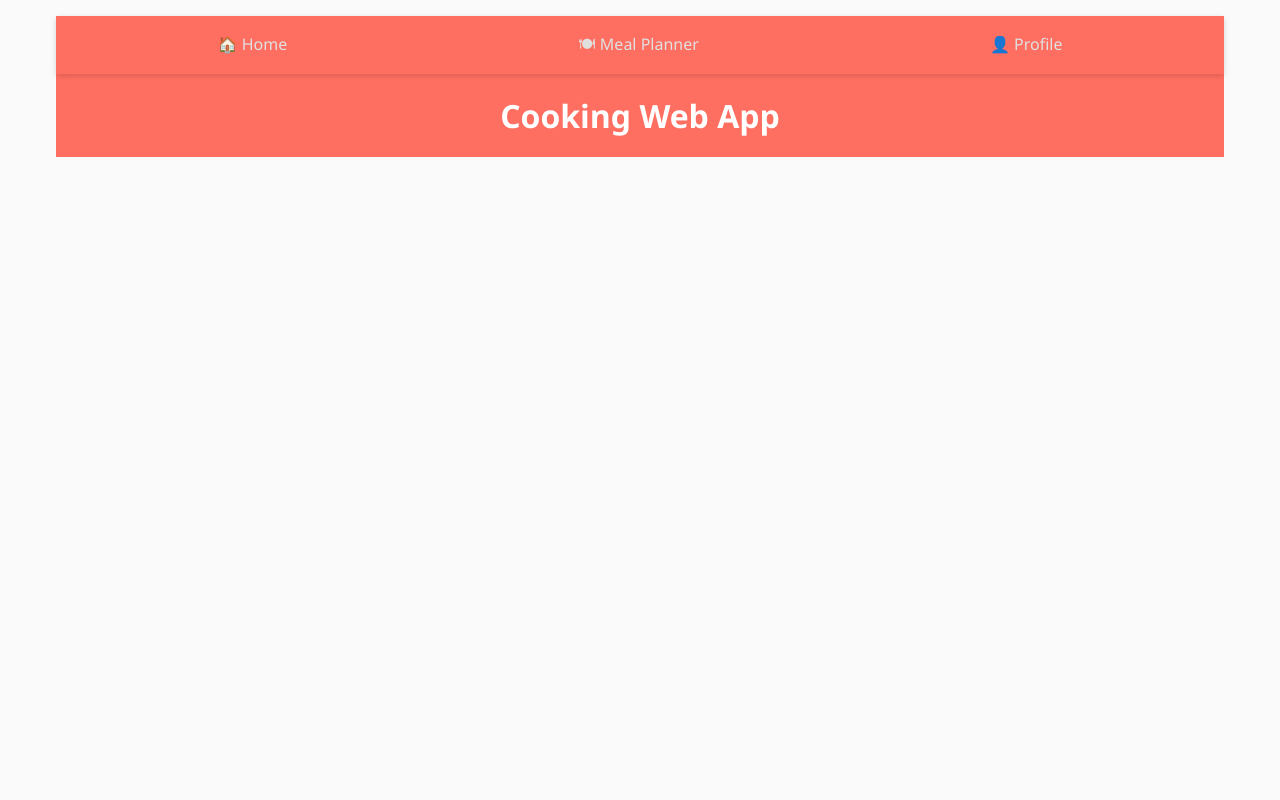
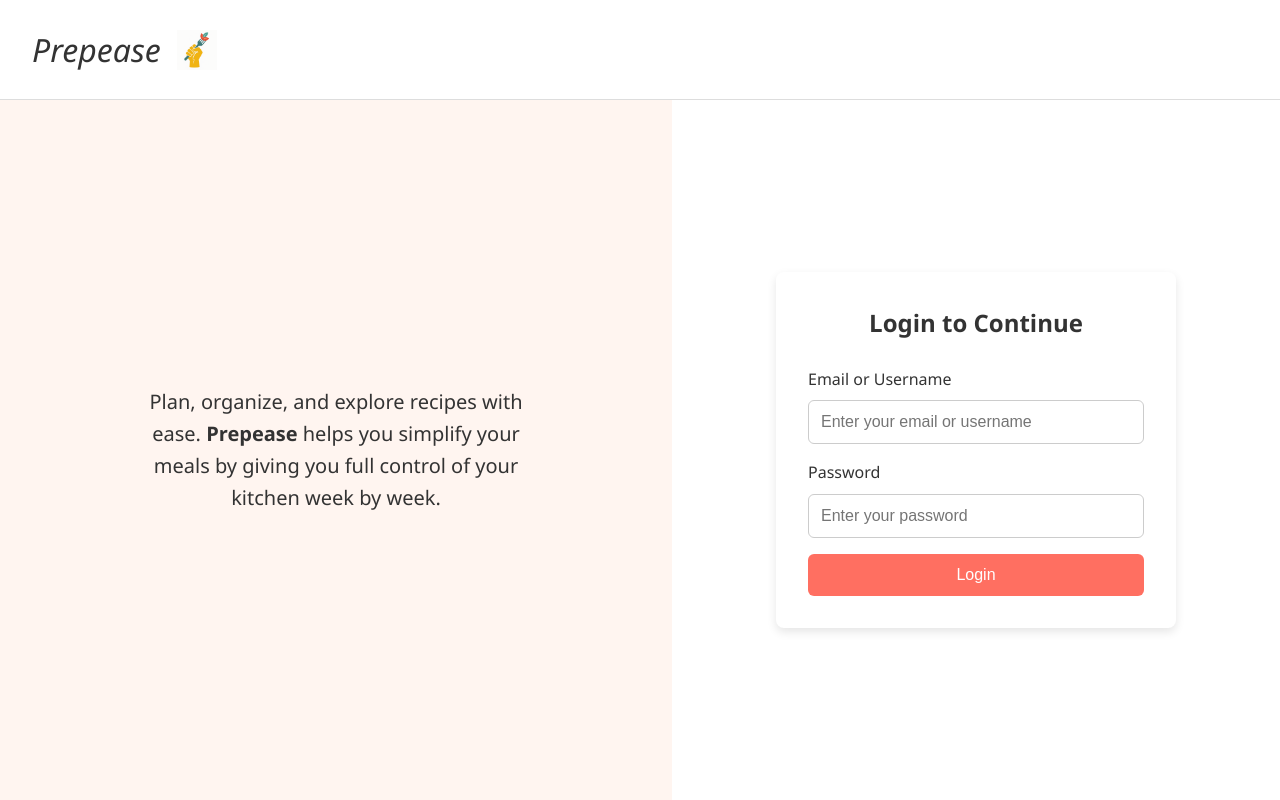
Before and after one commit to JosephRan1324/349FinalProject, a React (Vite) app in the folder cooking-app/: page /login in a window 1280 px wide. Built offline with nearby package versions, Linux system fonts and the light colour scheme.

Commit message:
Add login page, prepease branding, and meal planner ui updates

```diff
--- a/cooking-app/src/App.jsx
+++ b/cooking-app/src/App.jsx
@@ -1,25 +1,27 @@
-import React, { useState } from 'react';
-import { BrowserRouter, Routes, Route, useLocation } from 'react-router-dom';
-import recipesData from './data/recipes.json';
-import SearchBar from './components/SearchBar';
-import FilterPanel from './components/FilterPanel';
-import RecipeCard from './components/RecipeCard';
-import RecipeDetail from './components/RecipeDetail';
-import Favorites from './components/Favorites';
-import MealPlanner from './components/MealPlanner';
-import DayPlanner from './components/DayPlanner';
-import TimeSlotPage from './components/TimeSlotPage';
-import SearchPage from './components/SearchPage';
-import NavBar from './components/NavBar';
+// src/App.jsx
+import React, { useEffect, useState } from "react";
+import { BrowserRouter, Routes, Route, Navigate, useLocation } from "react-router-dom";
+import recipesData from "./data/recipes.json";
+import SearchBar from "./components/SearchBar";
+import FilterPanel from "./components/FilterPanel";
+import RecipeCard from "./components/RecipeCard";
+import RecipeDetail from "./components/RecipeDetail";
+import Favorites from "./components/Favorites";
+import MealPlanner from "./components/MealPlanner";
+import DayPlanner from "./components/DayPlanner";
+import TimeSlotPage from "./components/TimeSlotPage";
+import SearchPage from "./components/SearchPage";
+import NavBar from "./components/NavBar";
+import Login from "./components/Login";
 
 function Layout() {
   const location = useLocation();
   const [displayedRecipes, setDisplayedRecipes] = useState(recipesData);
 
   const handleSearch = (query) => {
-    const filtered = recipesData.filter(r =>
+    const filtered = recipesData.filter((r) =>
       r.title.toLowerCase().includes(query.toLowerCase()) ||
-      r.ingredients.some(i => i.toLowerCase().includes(query.toLowerCase()))
+      r.ingredients.some((i) => i.toLowerCase().includes(query.toLowerCase()))
     );
     setDisplayedRecipes(filtered);
   };
@@ -27,12 +29,11 @@ function Layout() {
   return (
     <div className="app-container">
       <NavBar />
-
       <header className="mb-4">
-        <h1 className="text-3xl font-bold mb-2">Cooking Web App</h1>
+        <h1 className="text-3xl font-bold mb-2">Recipe Explorer</h1>
       </header>
 
-      {(location.pathname === '/' || location.pathname === '/search') && (
+      {(location.pathname === "/" || location.pathname === "/search") && (
         <>
           <SearchBar onSearch={handleSearch} />
           <FilterPanel onFilter={setDisplayedRecipes} allRecipes={recipesData} />
@@ -42,7 +43,7 @@ function Layout() {
       <Routes>
         <Route path="/" element={
           <div className="grid grid-cols-1 sm:grid-cols-2 md:grid-cols-3 gap-4">
-            {displayedRecipes.map(recipe => (
+            {displayedRecipes.map((recipe) => (
               <RecipeCard key={recipe.id} recipe={recipe} />
             ))}
           </div>
@@ -54,15 +55,29 @@ function Layout() {
         <Route path="/planner/slot" element={<TimeSlotPage />} />
         <Route path="/search" element={<SearchPage recipes={displayedRecipes} />} />
         <Route path="/profile" element={<div className="meal-planner"><h2>👤 Profile Page (Coming Soon)</h2></div>} />
+        <Route path="*" element={<Navigate to="/" />} />
       </Routes>
     </div>
   );
 }
 
 export default function App() {
+  const [isLoggedIn, setIsLoggedIn] = useState(false);
+
+  useEffect(() => {
+    const status = localStorage.getItem("loggedIn");
+    setIsLoggedIn(status === "true");
+  }, []);
+
   return (
     <BrowserRouter>
-      <Layout />
+      <Routes>
+        <Route path="/login" element={<Login />} />
+        <Route
+          path="/*"
+          element={isLoggedIn ? <Layout /> : <Navigate to="/login" />}
+        />
+      </Routes>
     </BrowserRouter>
   );
 }
--- a/cooking-app/src/components/DayPlanner.jsx
+++ b/cooking-app/src/components/DayPlanner.jsx
@@ -18,7 +18,12 @@ function DayPlanner() {
     const key = `${date}_${time}`;
     const saved = localStorage.getItem(key);
     if (saved) {
-      savedMeals[time] = saved;
+      try {
+        const parsed = JSON.parse(saved);
+        savedMeals[time] = parsed.title || '--------';
+      } catch {
+        savedMeals[time] = saved;
+      }
     }
   });
 
--- /dev/null
+++ b/cooking-app/src/components/Login.jsx
@@ -0,0 +1,122 @@
+import React, { useState } from 'react';
+import { useNavigate } from 'react-router-dom';
+import '../styles/global.css';
+
+export default function Login() {
+  const navigate = useNavigate();
+  const [email, setEmail] = useState('');
+  const [password, setPassword] = useState('');
+
+  const handleLogin = (e) => {
+    e.preventDefault();
+    if (email && password) {
+      localStorage.setItem('isAuthenticated', 'true');
+      navigate('/');
+    } else {
+      alert('Please enter both email and password.');
+    }
+  };
+
+  return (
+    <div className="login-page" style={{ height: '100vh', display: 'flex', flexDirection: 'column' }}>
+      {/* Header */}
+      <div style={{
+        display: 'flex',
+        alignItems: 'center',
+        justifyContent: 'space-between',
+        padding: '1.5rem 2rem',
+        borderBottom: '1px solid #ddd',
+        backgroundColor: '#fff'
+      }}>
+        <div style={{ display: 'flex', alignItems: 'center', gap: '1rem' }}>
+          <h1 style={{ fontStyle: 'italic', fontWeight: 'normal', fontSize: '2rem', margin: 0 }}>Prepease</h1>
+          <img
+            src="/images/logo.png"
+            alt="Prepease Logo"
+            style={{ width: '40px', height: '40px', objectFit: 'contain' }}
+          />
+        </div>
+      </div>
+
+      {/* Main content below header */}
+      <div style={{ display: 'flex', flex: 1 }}>
+        {/* Left - Description */}
+        <div style={{
+          flex: 1,
+          backgroundColor: '#fff5f0',
+          display: 'flex',
+          flexDirection: 'column',
+          justifyContent: 'center',
+          alignItems: 'center',
+          padding: '2rem'
+        }}>
+          <p style={{ fontSize: '1.25rem', maxWidth: '400px', textAlign: 'center', lineHeight: '1.6' }}>
+            Plan, organize, and explore recipes with ease. <strong>Prepease</strong> helps you simplify your meals by giving you full control of your kitchen week by week.
+          </p>
+        </div>
+
+        {/* Right - Login Form */}
+        <div style={{
+          flex: 1,
+          display: 'flex',
+          justifyContent: 'center',
+          alignItems: 'center',
+          backgroundColor: '#ffffff'
+        }}>
+          <form onSubmit={handleLogin} style={{
+            width: '80%',
+            maxWidth: '400px',
+            padding: '2rem',
+            borderRadius: '8px',
+            boxShadow: '0 4px 10px rgba(0,0,0,0.1)',
+            backgroundColor: '#fff'
+          }}>
+            <h2 style={{ textAlign: 'center', marginBottom: '1.5rem' }}>Login to Continue</h2>
+
+            <label>Email or Username</label>
+            <input
+              type="text"
+              value={email}
+              onChange={(e) => setEmail(e.target.value)}
+              style={inputStyle}
+              placeholder="Enter your email or username"
+              required
+            />
+
+            <label>Password</label>
+            <input
+              type="password"
+              value={password}
+              onChange={(e) => setPassword(e.target.value)}
+              style={inputStyle}
+              placeholder="Enter your password"
+              required
+            />
+
+            <button type="submit" style={buttonStyle}>Login</button>
+          </form>
+        </div>
+      </div>
+    </div>
+  );
+}
+
+const inputStyle = {
+  width: '100%',
+  padding: '0.75rem',
+  margin: '0.5rem 0 1rem',
+  borderRadius: '6px',
+  border: '1px solid #ccc',
+  fontSize: '1rem',
+};
+
+const buttonStyle = {
+  width: '100%',
+  padding: '0.75rem',
+  backgroundColor: 'var(--color-primary)',
+  color: '#fff',
+  border: 'none',
+  borderRadius: '6px',
+  fontSize: '1rem',
+  cursor: 'pointer',
+};
--- a/cooking-app/src/components/MealPlanner.jsx
+++ b/cooking-app/src/components/MealPlanner.jsx
@@ -1,3 +1,4 @@
+// src/components/MealPlanner.jsx
 import React from 'react';
 import { useNavigate } from 'react-router-dom';
 import Calendar from 'react-calendar';
@@ -12,10 +13,34 @@ function MealPlanner() {
     navigate(`/planner/day?date=${formattedDate}`);
   };
 
+  const timeSlots = Array.from({ length: 24 }, (_, i) => {
+    const hour = i % 12 === 0 ? 12 : i % 12;
+    const suffix = i < 12 ? 'AM' : 'PM';
+    return `${hour}:00 ${suffix}`;
+  });
+
   return (
     <div className="meal-planner">
       <h2 className="page-title">Weekly Meal Planner</h2>
-      <Calendar onChange={handleDateChange} />
+      <Calendar
+        onChange={handleDateChange}
+        tileContent={({ date }) => {
+          const formattedDate = date.toDateString();
+          const hasMeal = timeSlots.some((time) =>
+            localStorage.getItem(`${formattedDate}_${time}`)
+          );
+
+          return (
+            <div className="date-indicator-wrapper">
+              <div
+                className={`date-indicator ${
+                  hasMeal ? 'has-meals' : 'no-meals'
+                }`}
+              ></div>
+            </div>
+          );
+        }}
+      />
     </div>
   );
 }
--- a/cooking-app/src/components/NavBar.jsx
+++ b/cooking-app/src/components/NavBar.jsx
@@ -12,22 +12,28 @@ export default function NavBar() {
         backgroundColor: 'var(--color-primary)',
         color: '#fff',
         display: 'flex',
-        justifyContent: 'space-around',
+        justifyContent: 'space-between',
         alignItems: 'center',
-        padding: '1rem',
+        padding: '1rem 2rem',
         zIndex: 9999,
         boxShadow: '0 2px 6px rgba(0, 0, 0, 0.15)',
       }}
     >
-      <Link to="/" style={linkStyle(location.pathname === '/')}>🏠 Home</Link>
-      <Link to="/planner" style={linkStyle(location.pathname.startsWith('/planner'))}>🍽 Meal Planner</Link>
-      <Link to="/profile" style={linkStyle(location.pathname === '/profile')}>👤 Profile</Link>
+      <div style={{ fontSize: '1.5rem', fontStyle: 'italic' }}>Prepease</div>
+
+      <div style={{ display: 'flex', gap: '1.5rem' }}>
+        <Link to="/" style={linkStyle(location.pathname === '/')}>Home</Link>
+        <Link to="/planner" style={linkStyle(location.pathname.startsWith('/planner'))}>Meal Planner</Link>
+        <Link to="/profile" style={linkStyle(location.pathname === '/profile')}>Profile</Link>
+      </div>
     </nav>
   );
 }
 
 const linkStyle = (isActive) => ({
-  color: isActive ? '#fff' : '#e0e0e0',
+  color: '#e0e0e0',
   textDecoration: 'none',
-  fontWeight: isActive ? 'bold' : 'normal',
+  fontWeight: 'normal',
+  borderBottom: isActive ? '2px solid white' : 'none',
+  paddingBottom: '2px',
 });
--- a/cooking-app/src/styles/global.css
+++ b/cooking-app/src/styles/global.css
@@ -259,3 +259,114 @@ body.dark-mode {
 .time-slot-btn:hover {
   background-color: var(--color-secondary);
 }
+.react-calendar__tile {
+  position: relative;
+}
+
+.date-indicator-wrapper {
+  position: absolute;
+  top: 4px;
+  right: 6px;
+  width: 11px;
+  height: 11px;
+}
+
+.date-indicator {
+  width: 100%;
+  height: 100%;
+  border-radius: 50%;
+}
+
+.date-indicator.has-meals {
+  background-color: #66bb6a; /* soft green */
+}
+
+.date-indicator.no-meals {
+  background-color: #42a5f5; /* soft blue */
+}
+
+.login-page {
+  height: 100vh;
+  display: flex;
+  flex-direction: column;
+  background: #f7f7f7;
+}
+
+.login-header {
+  padding: 1rem 2rem;
+  display: flex;
+  align-items: center;
+  background: #fff;
+  border-bottom: 1px solid #ccc;
+}
+
+.brand-logo {
+  display: flex;
+  align-items: center;
+  gap: 1rem;
+}
+
+.brand-name {
+  font-size: 1.8rem;
+  font-style: italic;
+  font-weight: 600;
+  color: var(--color-primary);
+}
+
+.brand-img {
+  height: 40px;
+}
+
+.login-container {
+  flex: 1;
+  display: flex;
+  justify-content: space-around;
+  align-items: center;
+  padding: 2rem;
+}
+
+.login-info {
+  max-width: 400px;
+}
+
+.login-info h2 {
+  font-size: 2rem;
+  color: #333;
+}
+
+.login-box {
+  display: flex;
+  flex-direction: column;
+  gap: 1rem;
+  background: #fff;
+  padding: 2rem;
+  border-radius: var(--radius);
+  box-shadow: 0 2px 8px rgba(0, 0, 0, 0.1);
+  min-width: 300px;
+}
+
+.login-box h2 {
+  margin-bottom: 1rem;
+  color: var(--color-primary);
+}
+
+.login-box input {
+  padding: 0.75rem;
+  border: 1px solid #ccc;
+  border-radius: var(--radius);
+  font-size: 1rem;
+}
+
+.login-box button {
+  padding: 0.75rem;
+  background-color: var(--color-primary);
+  color: #fff;
+  border: none;
+  border-radius: var(--radius);
+  cursor: pointer;
+  font-weight: bold;
+}
+
+.login-box button:hover {
+  background-color: var(--color-accent);
+}
```
Also changed, not shown: cooking-app/src/components/RecipeDetail.jsx (+9 -12 lines), cooking-app/src/components/TimeSlotPage.jsx (+21 -2 lines), cooking-app/public/images/logo.png (added).
